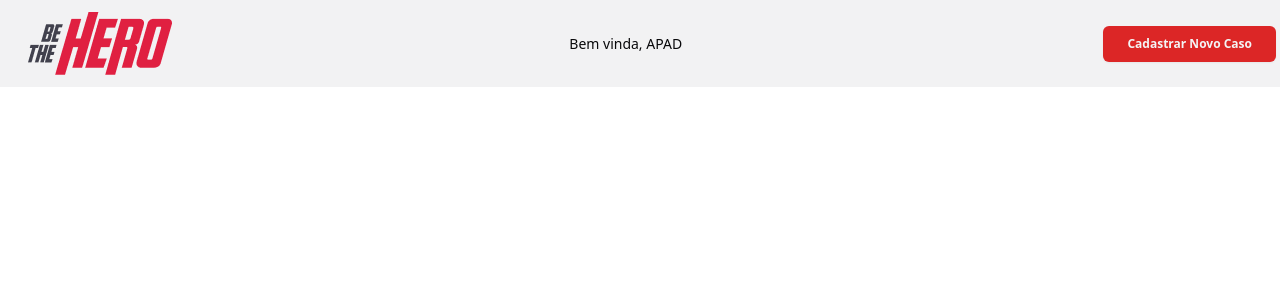
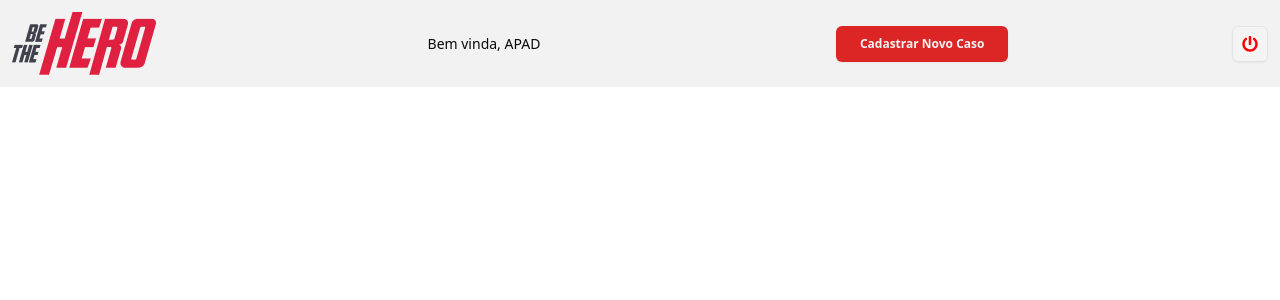
Before and after one commit to EngJao89/front-bth, a Next.js app: page /dashboard in a window 1280 px wide. Shown: the top 300 px of the page. Built offline with nearby package versions, Linux system fonts and the light colour scheme; what @radix-ui/themes would draw is missing.

Commit message:
feat(bth11-logout): implements logout user

```diff
--- a/src/components/header/index.tsx
+++ b/src/components/header/index.tsx
@@ -1,10 +1,24 @@
+import { useState } from "react";
 import Image from "next/image";
+import { useRouter } from "next/navigation";
+import { FaPowerOff } from "react-icons/fa";
+
 import logoHeader from "../../../public/logo-header.png";
 import { Button } from "../ui/button";
 
 export function Header() {
+  const [userData, setUserData] = useState<UserData | null>(null);
+  const router = useRouter();
+
+  function handleLogout() {
+    localStorage.removeItem('authToken');
+    setToken(null);
+    toast.warn('User Logged Out', { theme: "dark" });
+    router.replace('/login');
+  }
+
   return (
-    <nav className="w-full pl-4 bg-zinc-300 bg-opacity-30 backdrop-blur-lg fixed top-0 left-0 z-50">
+    <nav className="w-full bg-zinc-300 bg-opacity-30 backdrop-blur-lg fixed">
       <div className="container mx-auto px-3 py-3 h-full">
         <div className="flex flex-wrap items-center justify-between">
           <div className="flex items-center">
@@ -14,8 +28,13 @@ export function Header() {
             <Button variant="ghost">Bem vinda, APAD</Button>
           </div>
           <div className="ml-4 p-2">
-            <Button variant="secondary" className="w-full bg-red-600 ml-4 font-bold text-zinc-100 text-xs">
+            <Button variant="secondary" className="w-full bg-red-600 hover:bg-red-700 ml-4 font-bold text-zinc-100 text-xs">
               Cadastrar Novo Caso
+            </Button>
+          </div>
+          <div>
+            <Button variant="outline" size="icon" className="bg-zinc-100 hover:bg-zinc-200">
+              <FaPowerOff color="red" size={16}/>
             </Button>
           </div>
         </div>
```
